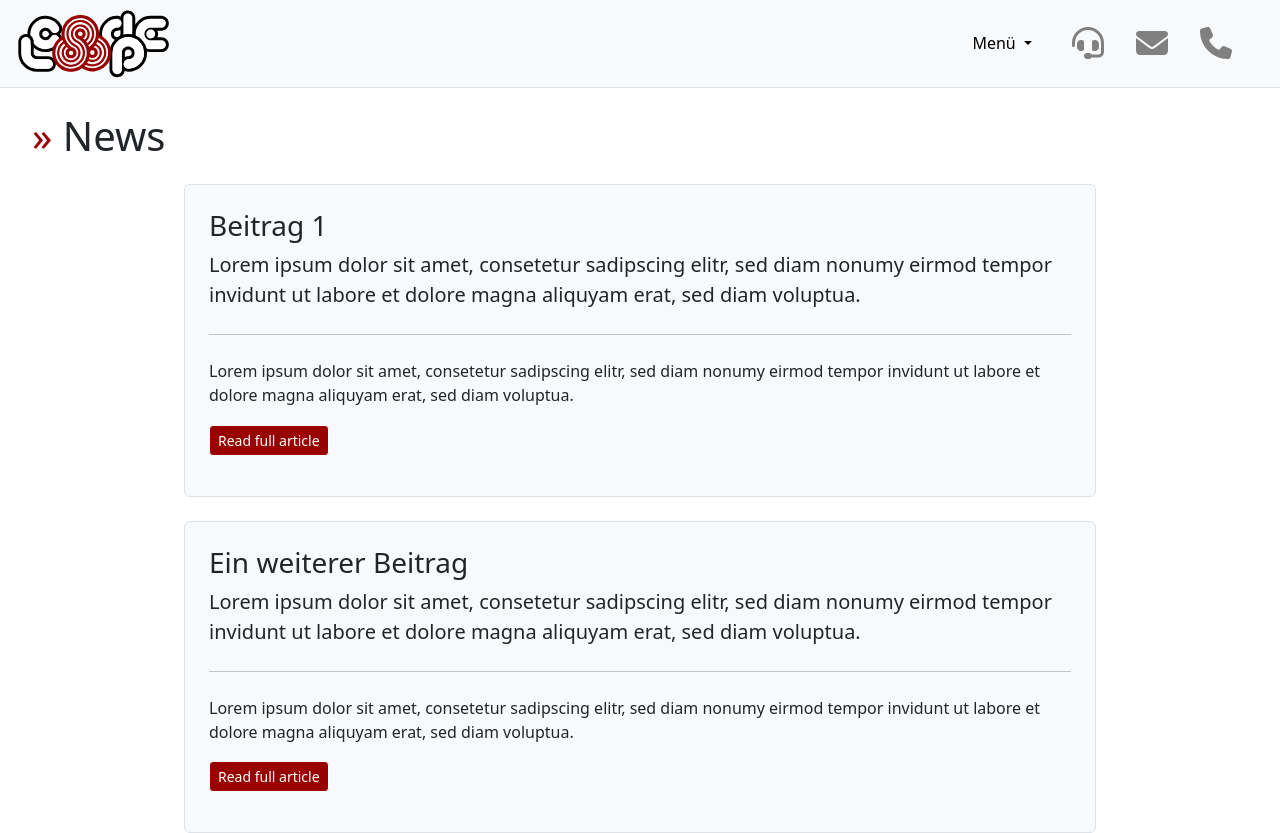
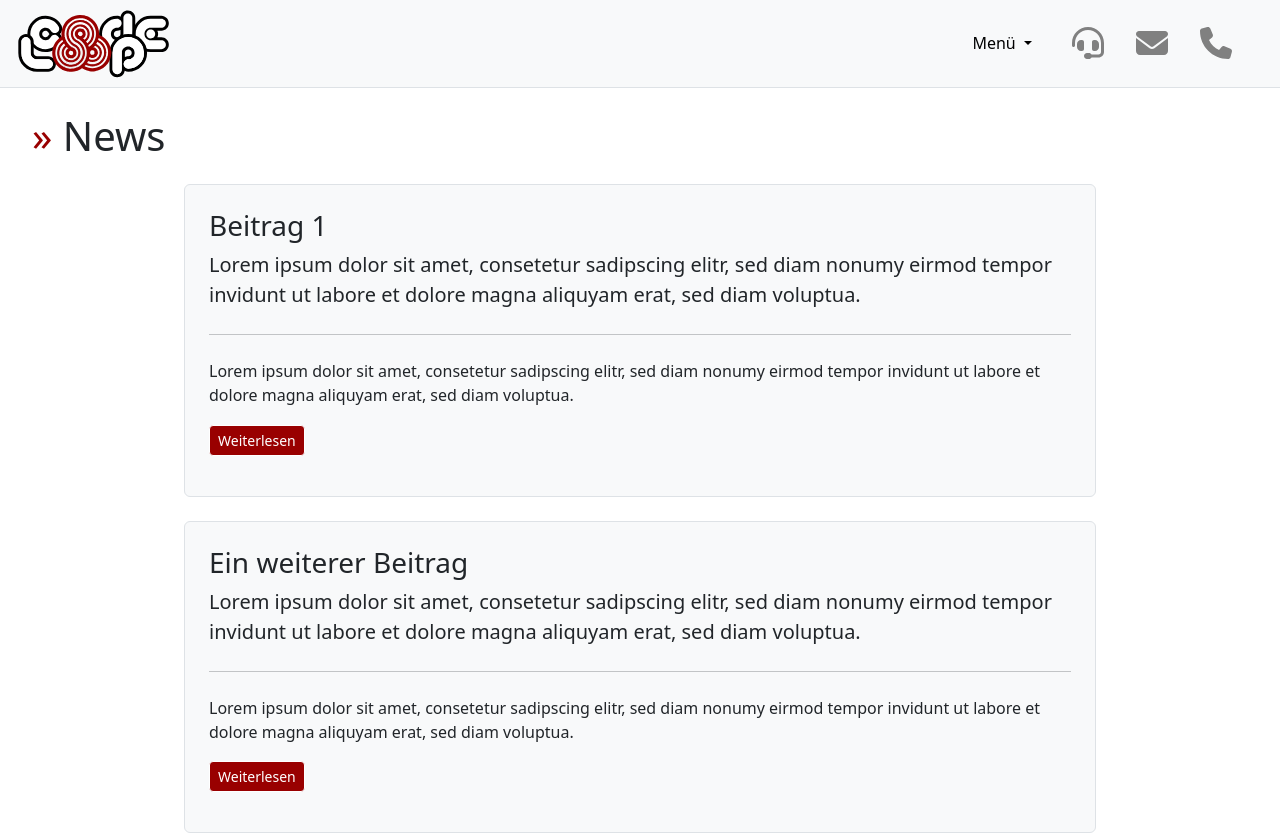
Before and after one commit to crysze/casablanca, a Vue app: page /news in a window 1280 px wide. Shown: the top 833 px of the page. Built offline with nearby package versions, Linux system fonts and the light colour scheme.

Commit message:
News article button text changed

```diff
--- a/src/components/news/NewsItems.vue
+++ b/src/components/news/NewsItems.vue
@@ -7,7 +7,7 @@
             <hr class="my-4">
             <p>Lorem ipsum dolor sit amet, consetetur sadipscing elitr, sed diam nonumy eirmod tempor invidunt ut labore et dolore magna aliquyam erat, sed diam voluptua.</p>
             <p class="lead">
-                <router-link to="/article" class="btn btn-primary btn-more btn-sm" href="#" role="button">Read full article</router-link>
+                <router-link to="/article" class="btn btn-primary btn-more btn-sm" href="#" role="button">Weiterlesen</router-link>
             </p>
         </div>
     </div>
```
